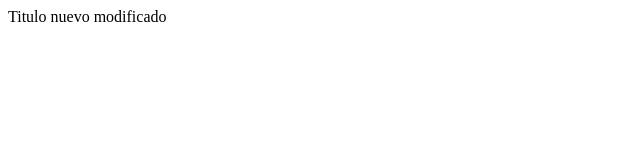
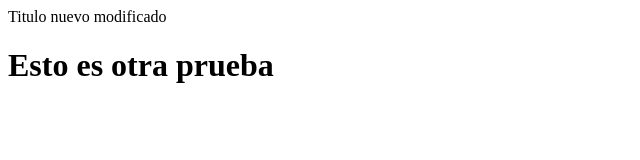
Before and after one commit to iriau86/hello-worl-git, a plain HTML site: page index.html in a window 1280 px wide. Shown: the whole page, without its empty margins (0-640 px from the left). Drawn offline with Linux system fonts and the light colour scheme.

Commit message:
se agrega h1 para pruebas2

```diff
--- a/index.html
+++ b/index.html
@@ -7,5 +7,6 @@
 </head>
 <body>
  Titulo nuevo modificado
+ <h1>Esto es otra prueba</h1>
 </body>
 </html>
```
